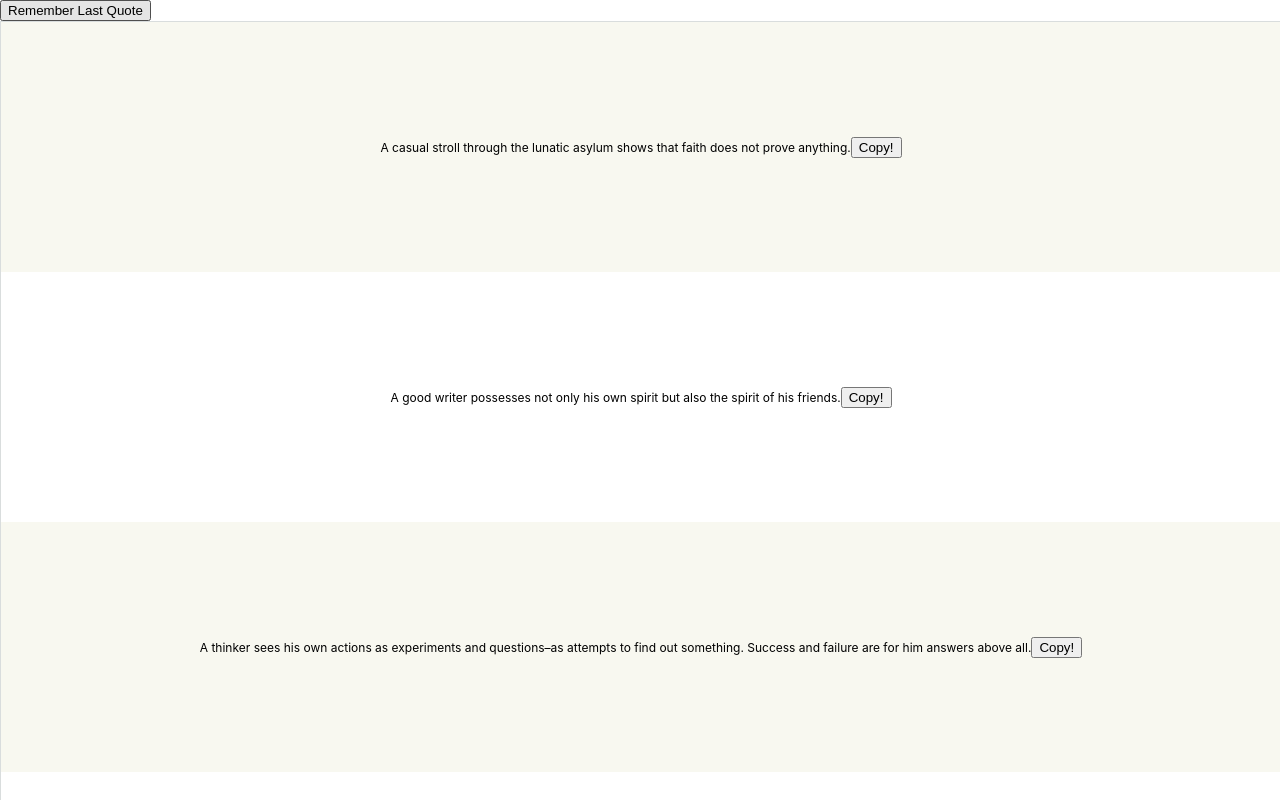
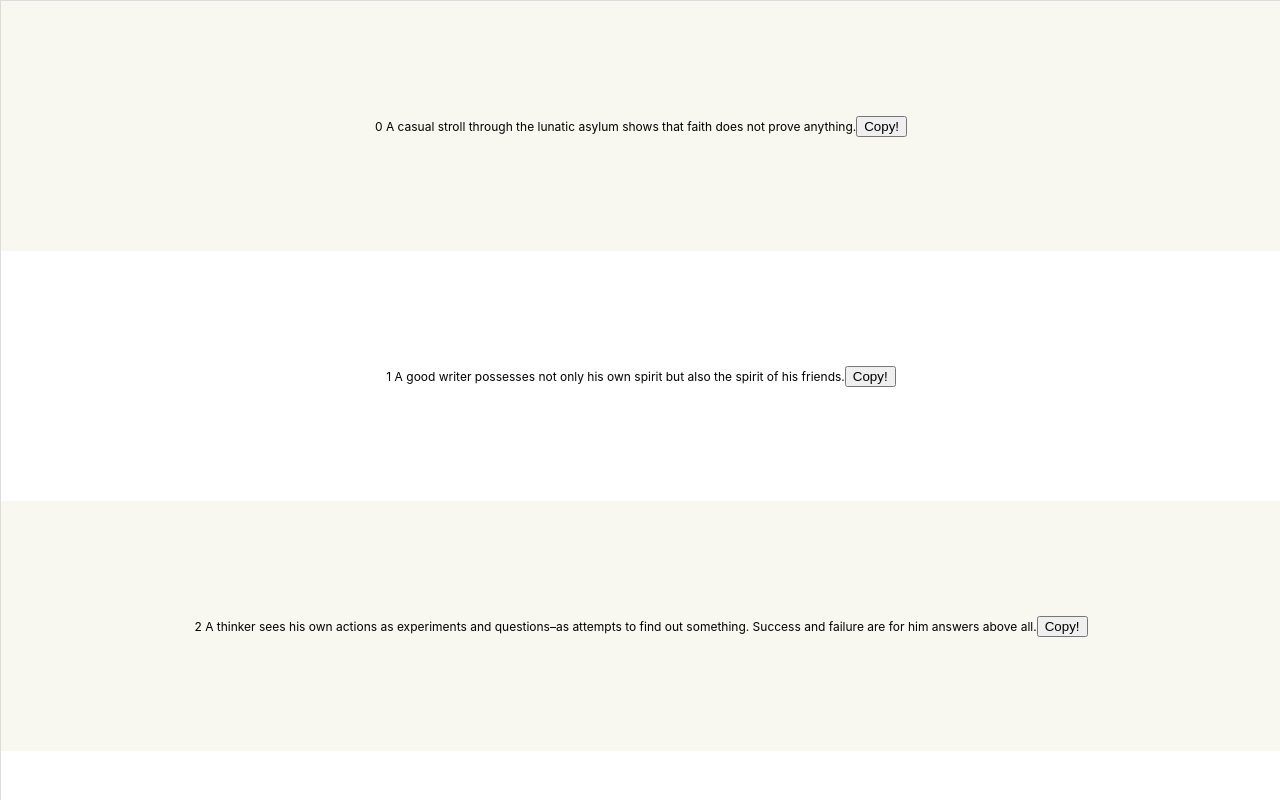
Before and after one commit to speed1992/quotes, a React (Create React App) app: page / in a window 1280 px wide. Built offline with nearby package versions, Linux system fonts and the light colour scheme.

Commit message:
remembering scroll on load

```diff
--- a/src/App.js
+++ b/src/App.js
@@ -1,14 +1,25 @@
-import React, { useRef } from "react";
+import React, { useEffect, useRef } from "react";
 import { FixedSizeList as List } from "react-window";
 import AutoSizer from "react-virtualized-auto-sizer";
 import copy from 'copy-to-clipboard';
 
 import { data } from "./static/data";
+import ErrorBoundary from "./components/error-boundary";
+var debounce = require('lodash.debounce');
 
-const Row = ({ index, style }) => {
+const Row = ({ index, isScrolling, style }) => {
+
+  // const rememberScrollPosition = debounce(() => {
+  //   localStorage.setItem("scrollPostion", index - 4)
+  // }, 1000)
+
+  // useEffect(() => {
+  //   rememberScrollPosition();
+  // }, [isScrolling]);
+
   return (
     <div className={index % 2 ? "ListItemOdd" : "ListItemEven"} style={style}>
-      {`${data[index]}`}
+      {`${index} ${data[index]}`}
       <button onClick={() => {
         copy(`"${data[index]}"\n\n― Friedrich Nietzsche`);
         localStorage.setItem("scrollPostion", index)
@@ -21,21 +32,33 @@ const Row = ({ index, style }) => {
 const Example = () => {
   const listRef = useRef(null);
 
-  const scrollToRowStart = (rowIndex) => {
+  const scrollToRow = () => {
     let scrollPostion = JSON.parse(localStorage.getItem('scrollPostion'));
 
-    console.log("scrollPostion", scrollPostion)
+    // console.log("scrollPostion", scrollPostion)
 
-    if (typeof scrollPostion != undefined && scrollPostion)
-      listRef.current.scrollToItem(scrollPostion, "start");
+    if (typeof scrollPostion != undefined && scrollPostion && scrollPostion > 0)
+      listRef.current.scrollToItem(scrollPostion, "center");
   }
 
+  useEffect(() => {
+    setTimeout(() => {
+      try {
+        scrollToRow();
+      }
+      catch (e) {
+        console.log(e)
+      }
+    }, 1000)
+  }, []);
+
   return (
-    <>
-      <button onClick={() => scrollToRowStart()}>Remember Last Quote</button>
+    <ErrorBoundary scrollToRow={scrollToRow}>
+      {/* <button onClick={() => scrollToRow()}>Remember Last Quote</button> */}
       <AutoSizer>
         {({ height, width }) => (
           <List
+            useIsScrolling
             className="List"
             height={height}
             itemCount={data.length}
@@ -47,7 +70,7 @@ const Example = () => {
           </List>
         )}
       </AutoSizer>
-    </>
+    </ErrorBoundary >
   )
 };
 
--- /dev/null
+++ b/src/components/error-boundary.js
@@ -0,0 +1,36 @@
+import React from "react";
+
+export default class ErrorBoundary extends React.Component {
+    constructor(props) {
+        super(props);
+        this.state = { hasError: false };
+    }
+
+    componentDidMount() {
+        // console.log("******Mounted");
+    }
+
+    static getDerivedStateFromError(error) {
+        // Update state so the next render will show the fallback UI.
+        console.log(error);
+        return { hasError: true };
+    }
+
+    componentDidCatch(error, errorInfo) {
+        // You can also log the error to an error reporting service
+        // setTimeout(() => {
+        //     this.props.scrollToRow();
+        // }, 1000);
+        console.log("******", error);
+        // logErrorToMyService(error, errorInfo);
+    }
+
+    render() {
+        if (this.state.hasError) {
+            // You can render any custom fallback UI
+            return <h1>Something went wrong.</h1>;
+        }
+
+        return this.props.children;
+    }
+}
```
